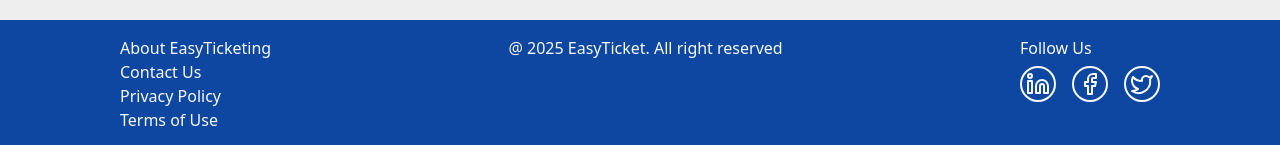
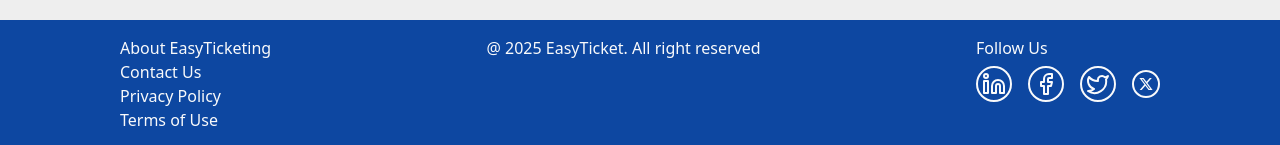
Before and after one commit to mafindijr/easy-ticketing-app, a React (Vite) app: page / in a window 1280 px wide. Shown: the part 1454-1599 px from the top of the page. Built offline with nearby package versions, Linux system fonts and the light colour scheme.

Commit message:
fix: add RiTwitterXFill icon to footer for enhanced social media presence

```diff
--- a/src/components/Footer.jsx
+++ b/src/components/Footer.jsx
@@ -1,4 +1,6 @@
 import {Facebook, Linkedin, Twitter} from 'lucide-react'
+import { RiTwitterXFill } from "react-icons/ri";
+
 
 export default function Footer() {
   return (
@@ -43,6 +45,7 @@ export default function Footer() {
           <div className='border-2 border-solid-gray-50 p-1 rounded-full'><a href="#"><Linkedin size={24} /></a></div>
           <div className='border-2 border-solid-gray-50 p-1 rounded-full'><a href="#"><Facebook size={24} /></a></div>
           <div className='border-2 border-solid-gray-50 p-1 rounded-full'><a href=""><Twitter size={24}  /></a></div>
+          <div className='border-2 border-solid-gray-50 p-1 rounded-full'><a href=""><RiTwitterXFill /></a></div>
         </div>
       </div>
 
```
